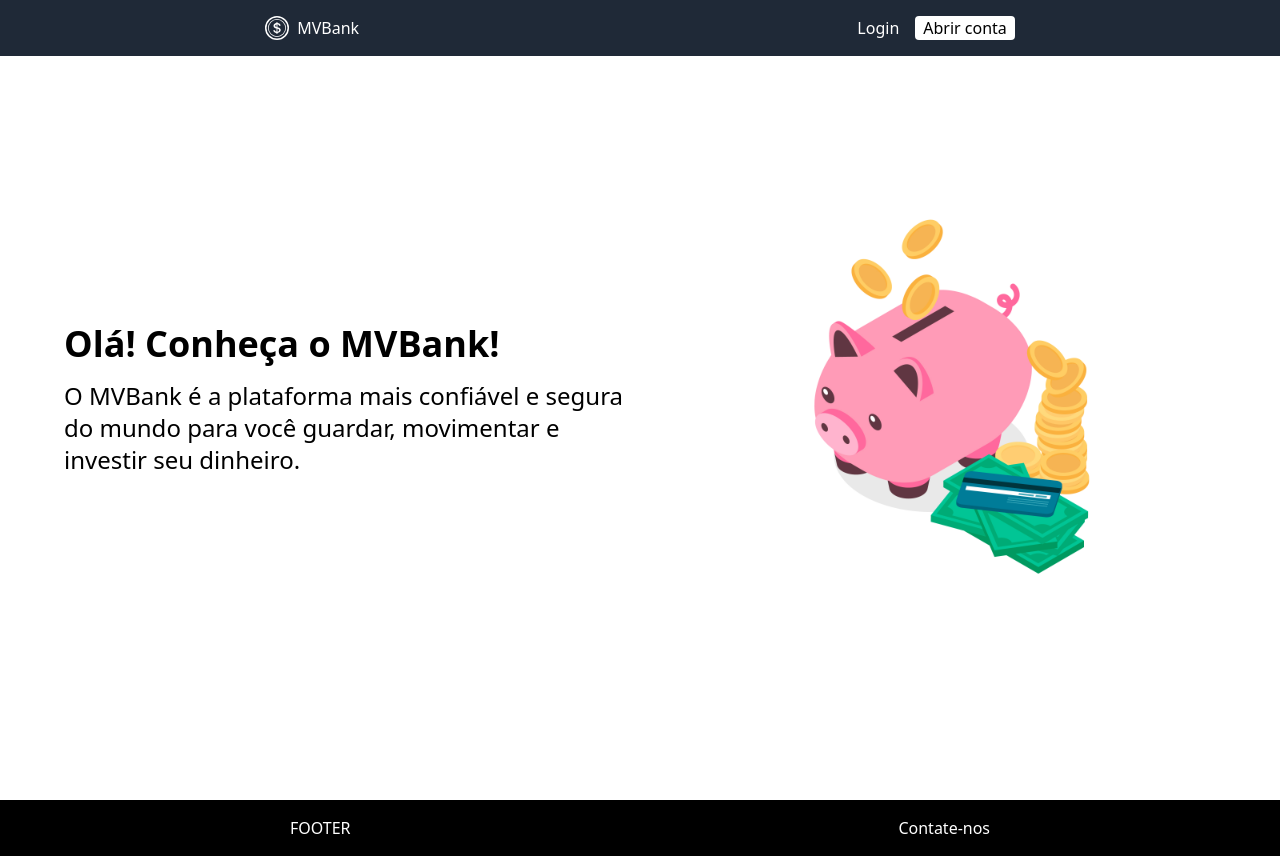
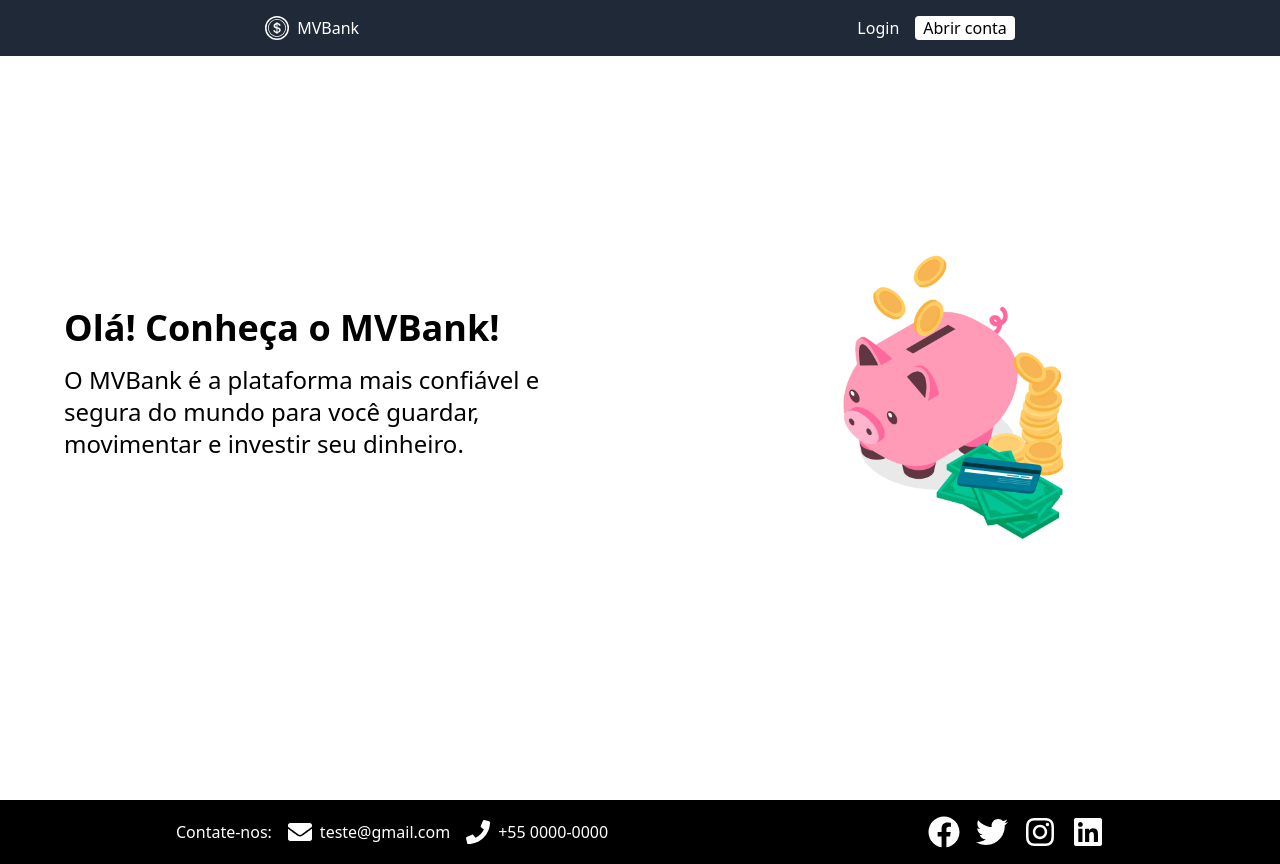
Before and after one commit to webdevmatias/MV_Bank_Repositorio, a React (Vite) app: page / in a window 1280 px wide. Built offline with nearby package versions, Linux system fonts and the light colour scheme.

Commit message:
atualizacao footer e home

```diff
--- a/src/components/layout/Footer.jsx
+++ b/src/components/layout/Footer.jsx
@@ -1,11 +1,35 @@
+import { FaEnvelope, FaPhone, FaFacebook, FaTwitter, FaInstagram, FaLinkedin } from 'react-icons/fa';
+
 const Footer = () => {
-    return(
-        <>
-        <nav className="w-full h-auto bg-black p-4
-        flex flex-row justify-around">
-            <h1 className="text-white">FOOTER</h1>
-            <button className="text-white">Contate-nos</button>
-        </nav>
-        </>
+    return (
+        <footer className="w-full h-auto bg-black p-4 flex flex-col md:flex-row justify-around items-center text-center md:text-left">
+            <div className="flex flex-col items-center md:flex-row md:items-center md:space-x-4 mb-4 md:mb-0 w-full md:w-auto">
+                <h1 className="text-white mb-4 md:mb-0">Contate-nos:</h1>
+                <a href="mailto:contato@mvbank.com" className="text-white hover:text-gray-400 flex items-center space-x-2 mb-2 md:mb-0">
+                    <FaEnvelope size={24} />
+                    <span>teste@gmail.com</span>
+                </a>
+                <a href="tel:+123456789" className="text-white hover:text-gray-400 flex items-center space-x-2">
+                    <FaPhone size={24} />
+                    <span>+55 0000-0000</span>
+                </a>
+            </div>
+            <div className="flex flex-row space-x-4">
+                <a href="https://www.facebook.com" className="text-white hover:text-gray-400">
+                    <FaFacebook size={32} />
+                </a>
+                <a href="https://www.twitter.com" className="text-white hover:text-gray-400">
+                    <FaTwitter size={32} />
+                </a>
+                <a href="https://www.instagram.com" className="text-white hover:text-gray-400">
+                    <FaInstagram size={32} />
+                </a>
+                <a href="https://www.linkedin.com" className="text-white hover:text-gray-400">
+                    <FaLinkedin size={32} />
+                </a>
+            </div>
+        </footer>
     );
-}; export default Footer
+};
+
+export default Footer;
--- a/src/pages/Home.jsx
+++ b/src/pages/Home.jsx
@@ -2,13 +2,13 @@ import piggy from '/piggy.jpg';
 
 const Home = () => {
     return (
-        <section className="w-full h-screen grid md:grid-cols-2">
-            <div className="bg-white md:col-span-1 w-full h-full flex flex-col justify-center items-stretch pl-16 pt-32 md:pt-0">
-                <h1 className="text-4xl font-bold mb-4">Olá! Conheça o MVBank!</h1>
-                <p className="text-2xl">O MVBank é a plataforma mais confiável e segura do mundo para você guardar, movimentar e investir seu dinheiro.</p>
+        <section className="w-full h-screen grid grid-cols-1 md:grid-cols-2">
+            <div className="bg-white col-span-1 w-full h-full flex flex-col justify-center items-stretch p-8 md:pl-16 pt-32 md:pt-0">
+                <h1 className="text-3xl md:text-4xl font-bold mb-4">Olá! Conheça o MVBank!</h1>
+                <p className="text-lg md:text-2xl">O MVBank é a plataforma mais confiável e segura do mundo para você guardar, movimentar e investir seu dinheiro.</p>
             </div>
-            <div className="bg-white md:col-span-1 h-full flex flex-col justify-center items-center">
-                <img src={piggy} className='h-1/2' alt="Piggy Bank" />
+            <div className="bg-white col-span-1 h-full flex flex-col justify-center items-center p-8 md:p-0">
+                <img src={piggy} className='w-3/4 md:w-1/2' alt="Piggy Bank" />
             </div>
         </section>
     );
```
